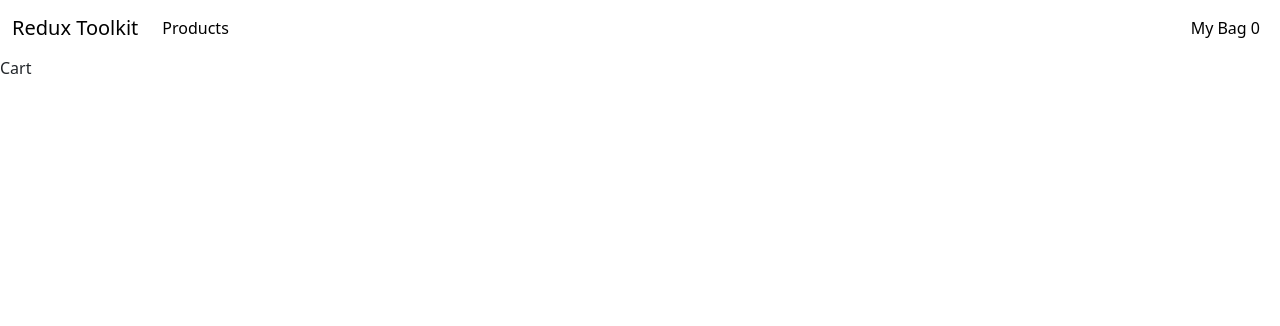
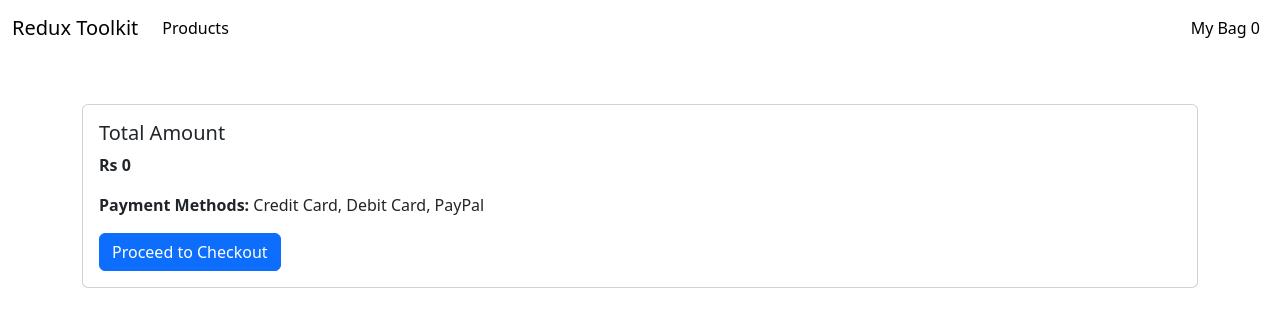
Before and after one commit to Nkugavarathan/React-Redux-toolkit-practice, a React (Vite) app: page /cart in a window 1280 px wide. Shown: the top 326 px of the page. Built offline with nearby package versions, Linux system fonts and the light colour scheme.

Commit message:
calculate total ammount

```diff
--- a/src/components/Cart.jsx
+++ b/src/components/Cart.jsx
@@ -1,6 +1,81 @@
 import React from "react"
-import { useSelector } from "react-redux"
+import { useSelector, useDispatch } from "react-redux"
+import Button from "react-bootstrap/Button"
+import Card from "react-bootstrap/Card"
+import { remove } from "../store/cartSlice"
 export default function Cart() {
   const productCart = useSelector((state) => state.cart)
-  return <div>Cart</div>
+
+  const dispatch = useDispatch()
+
+  const removeToCard = (productId) => {
+    dispatch(remove(productId))
+  }
+
+  // Calculate total price
+  const totalAmount = productCart.reduce((total, product) => {
+    return total + product.price
+  }, 0)
+
+  const card = productCart.map((product) => {
+    // Limit the description to 40 words
+    const description =
+      product.description.split(" ").slice(0, 10).join(" ") + "..."
+
+    return (
+      //React needs the key on the direct child of .map().
+      <div
+        className="col-lg-3 col-md-4 col-sm-6 my-3 d-flex justify-content-center"
+        key={product.id}
+      >
+        <Card className="product-card">
+          <Card.Img
+            variant="top"
+            src={product.image}
+            alt={product.title}
+            className="card-img"
+          />
+          <Card.Body>
+            <Card.Title>{product.title}</Card.Title>
+            <Card.Text>{description}</Card.Text>
+            <Card.Text> Price: Rs {product.price}</Card.Text>
+          </Card.Body>
+          <Card.Footer
+            className="btn"
+            style={{ backgroundColor: "whitesmoke" }}
+          >
+            <Button variant="danger" onClick={() => removeToCard(product.id)}>
+              Remove to Cart
+            </Button>
+          </Card.Footer>
+        </Card>
+      </div>
+    )
+  })
+
+  return (
+    <div className="container">
+      <div className="row">{card}</div>
+
+      {/* Checkout Box */}
+      <div className="checkout-box mt-5">
+        <Card>
+          <Card.Body>
+            <Card.Title>Total Amount</Card.Title>
+            <Card.Text>
+              <strong>Rs {totalAmount}</strong>
+            </Card.Text>
+
+            {/* Display Payment Methods (simple text for now) */}
+            <Card.Text>
+              <strong>Payment Methods:</strong> Credit Card, Debit Card, PayPal
+            </Card.Text>
+
+            {/* Checkout Button */}
+            <Button variant="primary">Proceed to Checkout</Button>
+          </Card.Body>
+        </Card>
+      </div>
+    </div>
+  )
 }
--- a/src/store/cartSlice.jsx
+++ b/src/store/cartSlice.jsx
@@ -10,8 +10,11 @@ const cartSlice = createSlice({
     add(state, action) {
       state.push(action.payload)
     },
+    remove(state, action) {
+      return state.filter((item) => item.id !== action.payload)
+    },
   },
 })
 
-export const { add } = cartSlice.actions
+export const { add, remove } = cartSlice.actions
 export default cartSlice.reducer
```
